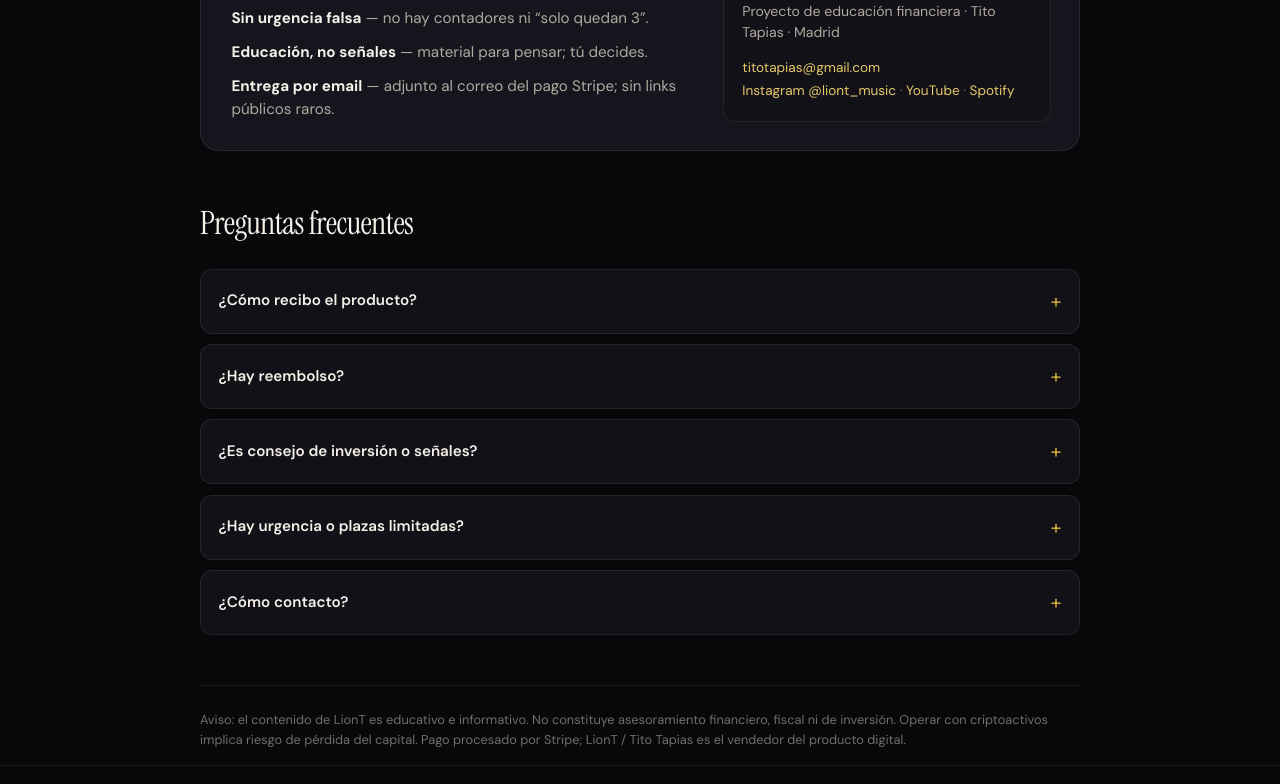
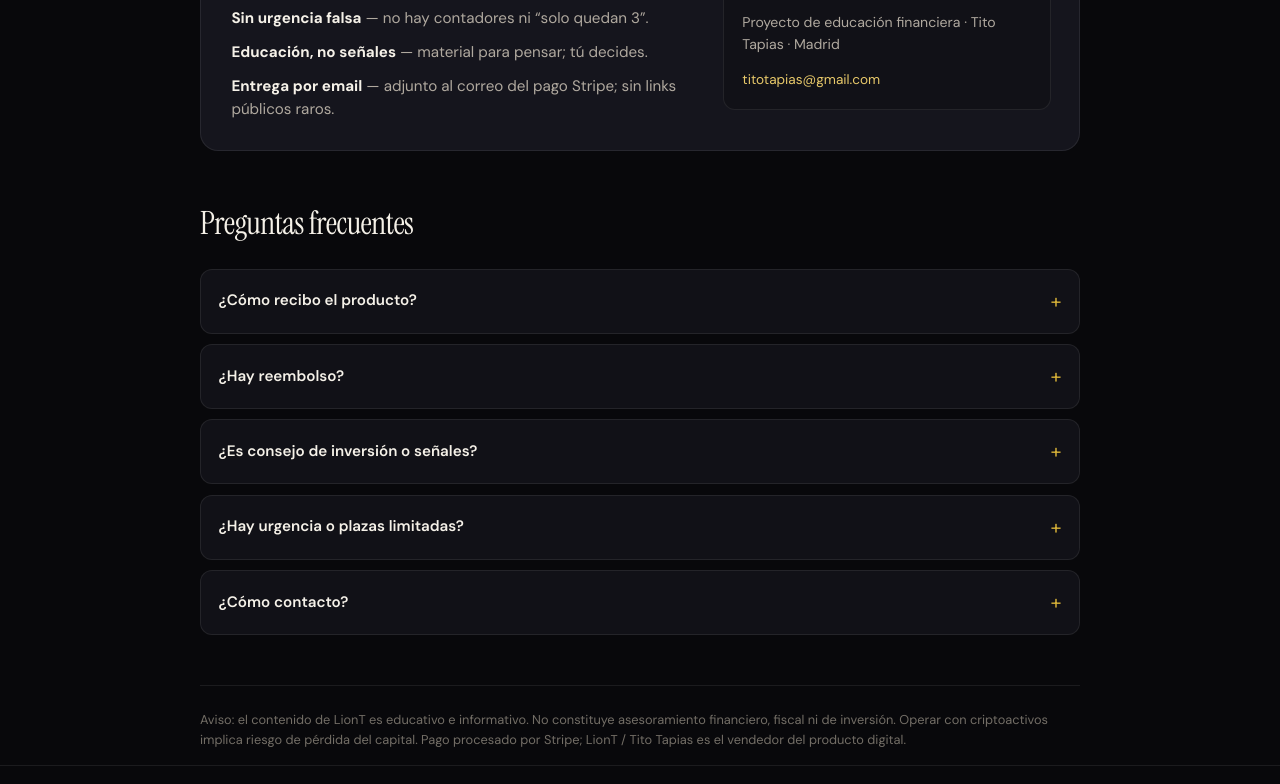
Before and after one commit to titotapias-design/liont-shop, a plain HTML site: page index.html in a window 1280 px wide. Shown: the part 3729-4513 px from the top of the page. Drawn offline with Linux system fonts and the light colour scheme.

Commit message:
Shop footer: remove music socials; email-only contact

```diff
--- a/index.html
+++ b/index.html
@@ -224,12 +224,7 @@
           <p class="seller-brand">LionT</p>
           <p class="seller-meta">Proyecto de educación financiera · Tito Tapias · Madrid</p>
           <p class="seller-links">
-            <a href="mailto:titotapias@gmail.com">titotapias@gmail.com</a><br />
-            <a href="https://www.instagram.com/liont_music/" rel="noopener noreferrer" target="_blank">Instagram @liont_music</a>
-            ·
-            <a href="https://www.youtube.com/@liont_music" rel="noopener noreferrer" target="_blank">YouTube</a>
-            ·
-            <a href="https://open.spotify.com/artist/113niAnyjHQBDFB5oDTy4Y" rel="noopener noreferrer" target="_blank">Spotify</a>
+            <a href="mailto:titotapias@gmail.com">titotapias@gmail.com</a>
           </p>
         </div>
       </div>
```
